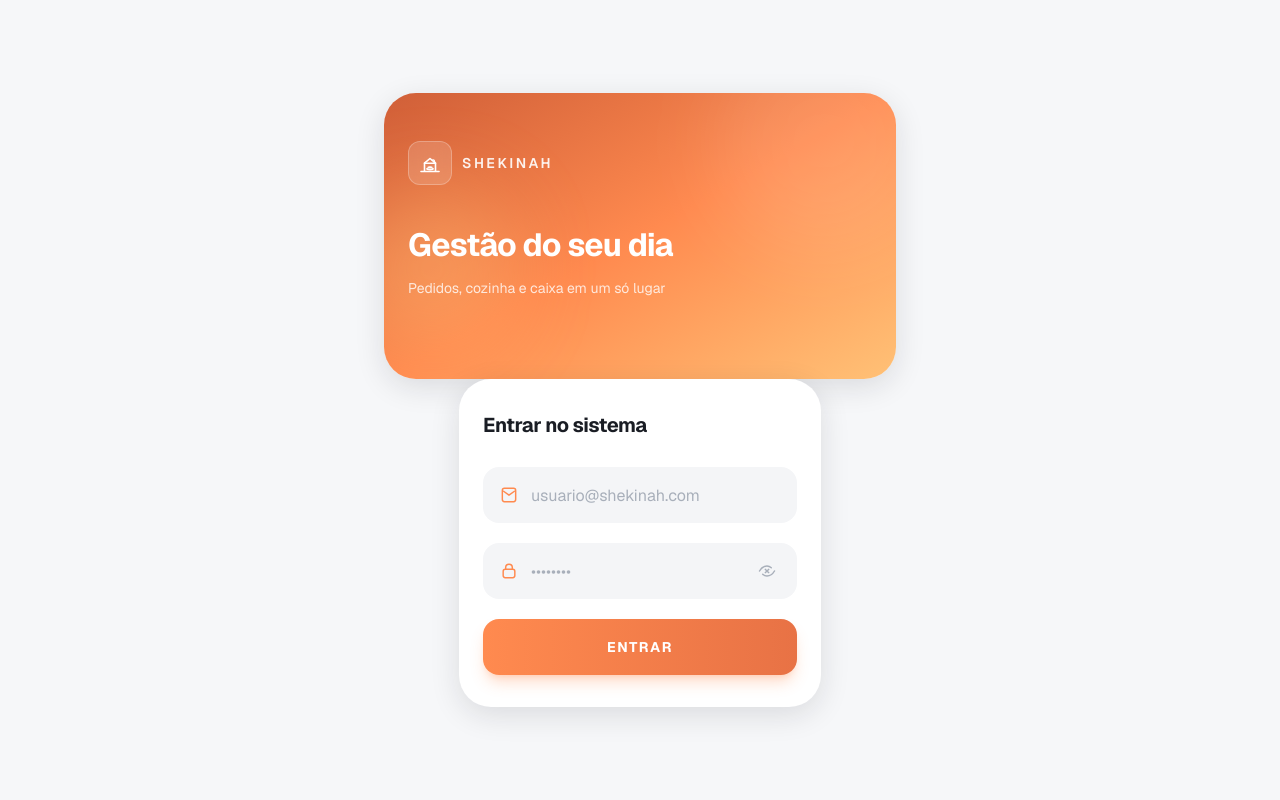
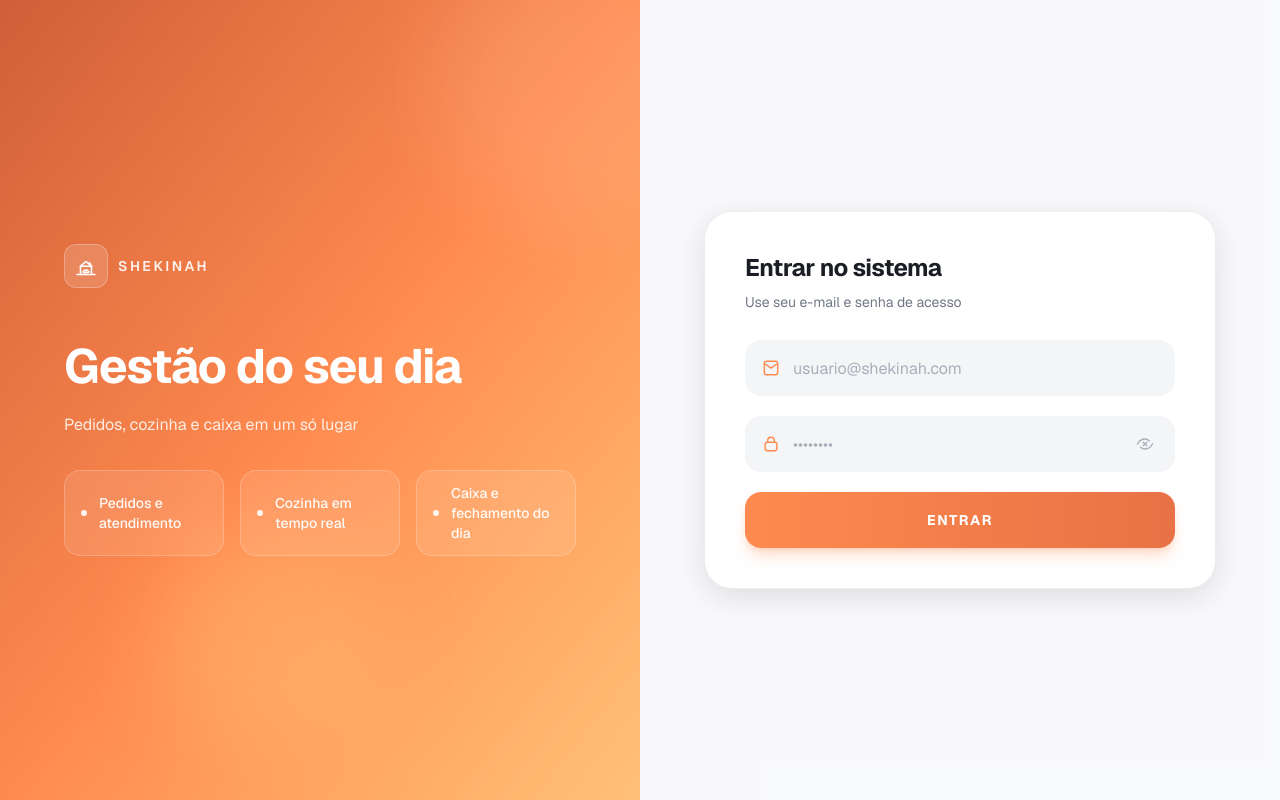
Before and after one commit to allekx/shekinah, a Next.js app: page /login in a window 1280 px wide. Built offline with nearby package versions, Linux system fonts and the light colour scheme.

Commit message:
ajuste de tela de login notebook

```diff
--- a/app/(auth)/login/page.tsx
+++ b/app/(auth)/login/page.tsx
@@ -72,45 +72,73 @@ function EyeIcon({ open }: { open: boolean }) {
   );
 }
 
-/** Tela de LOGIN — visual moderno (mesma autenticação). */
+const HIGHLIGHTS = [
+  "Pedidos e atendimento",
+  "Cozinha em tempo real",
+  "Caixa e fechamento do dia",
+];
+
+/** Tela de LOGIN — mobile empilhado; notebook em duas colunas. */
 export default function LoginPage() {
   const [state, formAction, pending] = useActionState(login, {});
   const [showPassword, setShowPassword] = useState(false);
 
   return (
-    <main className="relative flex min-h-screen flex-col bg-[var(--background)] px-5 md:justify-center md:px-6 md:py-10 lg:px-8">
-      <section className="relative shrink-0 overflow-hidden px-6 pt-12 pb-28 md:mx-auto md:max-w-md md:w-full md:rounded-[2rem] md:pb-20 md:shadow-[var(--shadow-pop)] lg:max-w-lg">
+    <main className="min-h-screen bg-[var(--background)]">
+      <div className="flex min-h-screen flex-col lg:flex-row">
+        {/* Hero — esquerda no notebook, topo no celular */}
+        <section className="relative shrink-0 overflow-hidden px-6 pt-12 pb-28 lg:flex lg:w-[min(52%,640px)] lg:shrink-0 lg:flex-col lg:justify-center lg:px-12 lg:py-16 xl:px-16">
           <div
-          className="absolute inset-0 bg-gradient-to-br from-primary-700 via-primary-500 to-primary-300"
+            className="absolute inset-0 bg-gradient-to-br from-primary-700 via-primary-500 to-primary-300 lg:rounded-none"
             aria-hidden
           />
           <div
-          className="pointer-events-none absolute -top-16 -right-10 h-56 w-56 rounded-full bg-white/10 blur-2xl"
+            className="pointer-events-none absolute -top-16 -right-10 h-56 w-56 rounded-full bg-white/10 blur-2xl lg:-right-20 lg:h-72 lg:w-72"
             aria-hidden
           />
           <div
-          className="pointer-events-none absolute top-24 -left-8 h-40 w-40 rounded-full bg-primary-300/35 blur-2xl"
+            className="pointer-events-none absolute top-24 -left-8 h-40 w-40 rounded-full bg-primary-300/35 blur-2xl lg:bottom-12 lg:top-auto lg:left-1/4 lg:h-56 lg:w-56"
             aria-hidden
           />
 
-        <div className="relative">
-          <div className="mb-10">
+          <div className="relative mx-auto w-full max-w-lg lg:max-w-none">
+            <div className="mb-8 lg:mb-12">
               <BrandWordmark variant="light" iconSize="md" />
             </div>
 
-          <h1 className="max-w-xs text-[2rem] leading-tight font-bold tracking-tight text-white">
+            <h1 className="max-w-md text-[2rem] leading-tight font-bold tracking-tight text-white lg:text-[2.75rem] xl:text-[3rem]">
               Gestão do seu dia
             </h1>
-          <p className="mt-3 max-w-xs text-sm leading-relaxed text-white/80">
+            <p className="mt-3 max-w-md text-sm leading-relaxed text-white/85 lg:mt-4 lg:text-base lg:leading-relaxed">
               Pedidos, cozinha e caixa em um só lugar
             </p>
+
+            <ul className="mt-8 hidden gap-3 lg:grid lg:grid-cols-1 xl:grid-cols-3 xl:gap-4">
+              {HIGHLIGHTS.map((label) => (
+                <li
+                  key={label}
+                  className="flex items-center gap-3 rounded-2xl border border-white/20 bg-white/10 px-4 py-3 backdrop-blur-sm"
+                >
+                  <span
+                    className="h-1.5 w-1.5 shrink-0 rounded-full bg-white/90"
+                    aria-hidden
+                  />
+                  <span className="text-sm font-medium text-white/95">{label}</span>
+                </li>
+              ))}
+            </ul>
           </div>
         </section>
 
-      <section className="relative -mt-16 flex flex-1 flex-col rounded-t-[2.5rem] bg-white px-6 pt-8 pb-8 shadow-[0_-12px_40px_rgb(23_25_35_/_0.08)] md:mx-auto md:mt-0 md:max-w-md md:flex-none md:rounded-[2rem] md:shadow-[var(--shadow-pop)] lg:max-w-lg">
-        <h2 className="mb-7 text-xl font-bold tracking-tight text-neutral-900">
+        {/* Formulário — direita no notebook */}
+        <section className="relative -mt-16 flex flex-1 flex-col rounded-t-[2.5rem] bg-white px-6 pt-8 pb-10 shadow-[0_-12px_40px_rgb(23_25_35_/_0.08)] lg:mt-0 lg:min-w-0 lg:flex-1 lg:justify-center lg:rounded-none lg:bg-neutral-50/80 lg:px-10 lg:py-12 lg:shadow-none xl:px-16">
+          <div className="mx-auto w-full max-w-md lg:rounded-[1.75rem] lg:border lg:border-neutral-200/80 lg:bg-white lg:p-8 lg:shadow-[var(--shadow-pop)] xl:max-w-lg xl:p-10">
+            <h2 className="mb-2 text-xl font-bold tracking-tight text-neutral-900 lg:text-2xl">
               Entrar no sistema
             </h2>
+            <p className="mb-7 text-sm text-neutral-500">
+              Use seu e-mail e senha de acesso
+            </p>
 
             <form action={formAction} className="space-y-5">
               <div>
@@ -183,7 +211,9 @@ export default function LoginPage() {
                 )}
               </button>
             </form>
+          </div>
         </section>
+      </div>
     </main>
   );
 }
```
Lines whose indentation alone changed are shown as unchanged.
